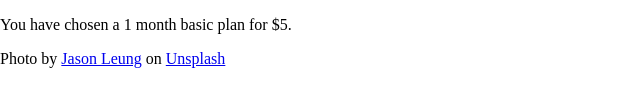
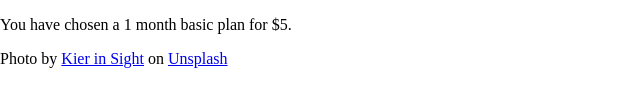
Before and after one commit to E-C-Shackelford/js-subscription-calculator, a plain HTML site: page index.html in a window 1280 px wide. Shown: the part 165-272 px from the top of the page, 0-640 px from the left. Drawn offline with Linux system fonts and the light colour scheme.

Commit message:
Update footer links to the photographer's Unsplash page and the photo used in the project to match the updated photo selected for the page background

```diff
--- a/index.html
+++ b/index.html
@@ -39,6 +39,6 @@
       </div>
       </p>
     </div>
-    <footer><span>Photo by <a href="https://unsplash.com/@ninjason?utm_source=unsplash&amp;utm_medium=referral&amp;utm_content=creditCopyText">Jason Leung</a> on <a href="https://unsplash.com/s/photos/confetti-jason-leung?utm_source=unsplash&amp;utm_medium=referral&amp;utm_content=creditCopyText">Unsplash</a></span></footer>
+    <footer><span>Photo by <a href="https://unsplash.com/@kierinsight?utm_source=unsplash&utm_medium=referral&utm_content=creditCopyText" target="_blank" rel="noopener noreferrer">Kier in Sight</a> on <a href="https://unsplash.com/photos/2QKmKdDe-hQ" target="_blank" rel="noopener noreferrer">Unsplash</a></span></footer>
   </body>
 </html>
```
